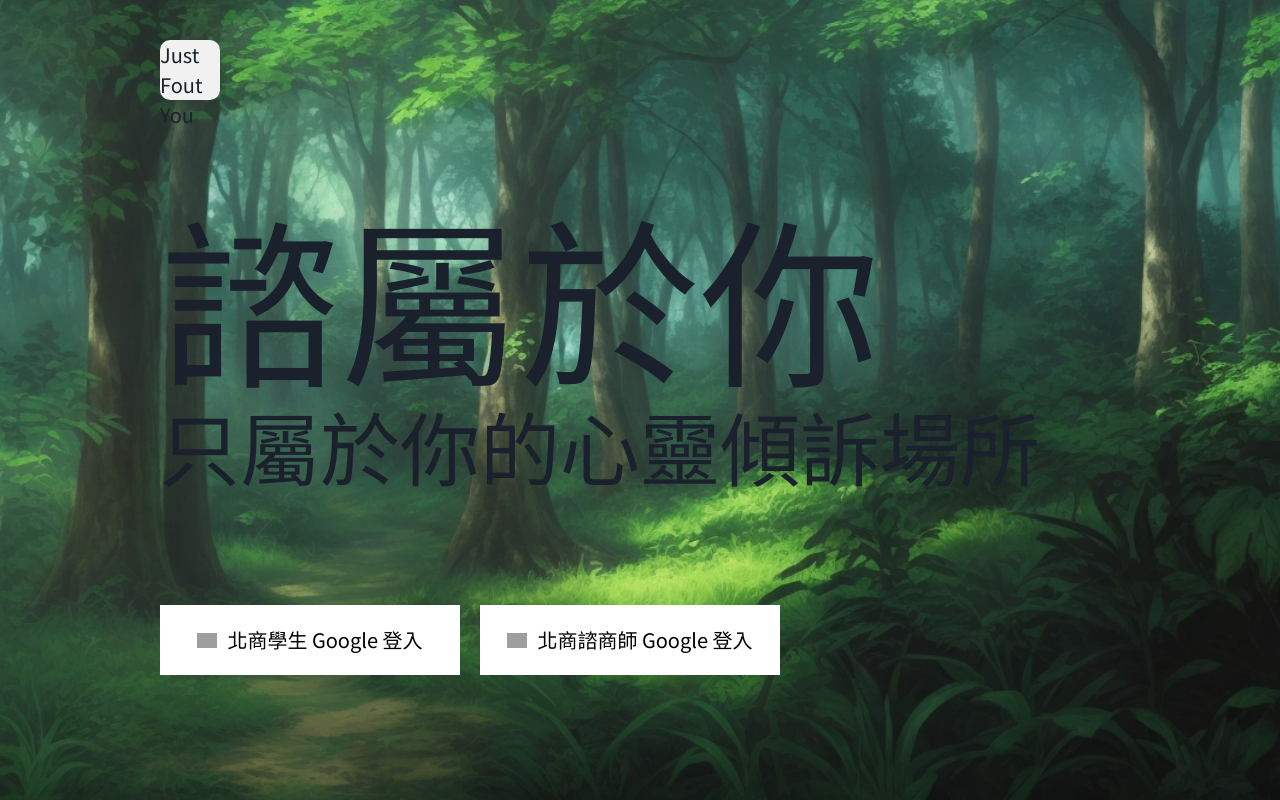
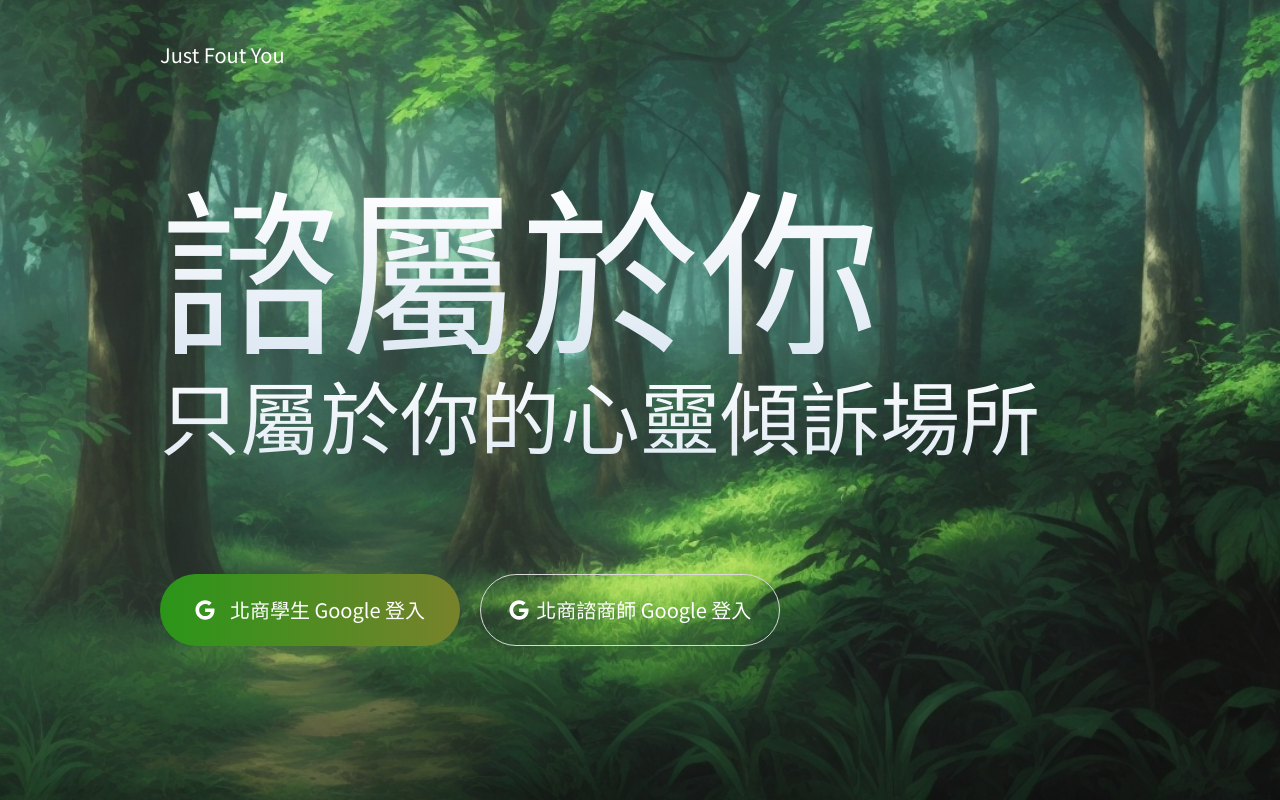
Before and after one commit to ntubimd-team4/just-for-you-frontend, a Next.js app: page /login in a window 1280 px wide. Built offline with nearby package versions, Linux system fonts and the light colour scheme; no server answers; grey boxes are pictures that could not be loaded.

Commit message:
調整 - 登入畫面、scss刪除未用到樣式

```diff
--- a/pages/login/index.tsx
+++ b/pages/login/index.tsx
@@ -1,8 +1,7 @@
 import Layout from '@/components/frontend/Layout';
 import styles from '@/styles/frontend/_Login.module.scss';
-import Image from 'next/image';
-import GoogleLogo from '/public/images/google-logo.png';
 import { signIn } from 'next-auth/react';
+import { FaGoogle } from 'react-icons/fa';
 
 export default function Login() {
   const handleGoogleSignIn = async () => {
@@ -10,8 +9,8 @@ export default function Login() {
   };
 
   const LoginBtn = ({ role }: { role: string }) => (
-    <button className={styles.btn} onClick={handleGoogleSignIn}>
-      <Image src={GoogleLogo} alt={'google'} width={20} height={20} />
+    <button className={`${styles.btn} ${role === '學生' ? styles.student : styles.teacher}`} onClick={handleGoogleSignIn}>
+      <FaGoogle />
       <span>北商{role} Google 登入</span>
     </button>
   );
--- a/styles/frontend/_Login.module.scss
+++ b/styles/frontend/_Login.module.scss
@@ -1,5 +1,5 @@
 .container {
-    display: flex;;
+    display: flex;
     height: 100%;
 
     .items {
@@ -16,23 +16,34 @@
             font-size: 80px;
         }
 
+        .mainTitle,
+        .subTitle {
+            user-select: none;
+            background-image: linear-gradient(to top, #dfe9f3 0%, white 100%);
+            -webkit-background-clip: text;
+            -webkit-text-fill-color: transparent;
+
+        }
+
         .btnGroup {
             margin-top: 5rem;
             display: flex;
+            color: #fff;
         }
 
         .btn {
             width: 300px;
             padding: 1rem;
             display: flex;
-            justify-content: center;
+            justify-content: space-evenly;
             align-items: center;
-            background-color: #fff;
+            border: 0.5px solid #d9d9d9;
             margin-right: 1rem;
-            color: #000;
+            border-radius: 50px;
 
-            img {
-                margin-right: 0.5rem;
+            &.student {
+                background: linear-gradient(to right, rgb(42, 149, 25) 0%, rgb(120, 130, 43) 100%);
+                border: none;
             }
         }
     }
--- a/styles/frontend/_Navbar.module.scss
+++ b/styles/frontend/_Navbar.module.scss
@@ -4,27 +4,21 @@
     align-items: center;
     justify-content: space-between;
     z-index: 998;
-
-    .logo {
-        width: 60px;
-        height: 60px;
-        background-color: #f1f1f1;
-        border-radius: 10px;
-    }
+    color: #fff;
 
     .menu {
         display: flex;
         align-items: center;
-        color: #313131;
+        color: #000;
     }
 }
 
 .icon {
     position: relative;
-    font-size: 30px;
+    font-size: 25px;
     cursor: pointer;
     margin-right: 2rem;
-    color: #f1f1f1;
+    color: #fff;
 
     &:hover {
         transform: scale(1.2);
--- a/styles/frontend/_YoutubeEnbed.module.scss
+++ b/styles/frontend/_YoutubeEnbed.module.scss
@@ -17,8 +17,6 @@
     height: auto;
 }
 
-
-
 .play {
     cursor: pointer;
 
```
